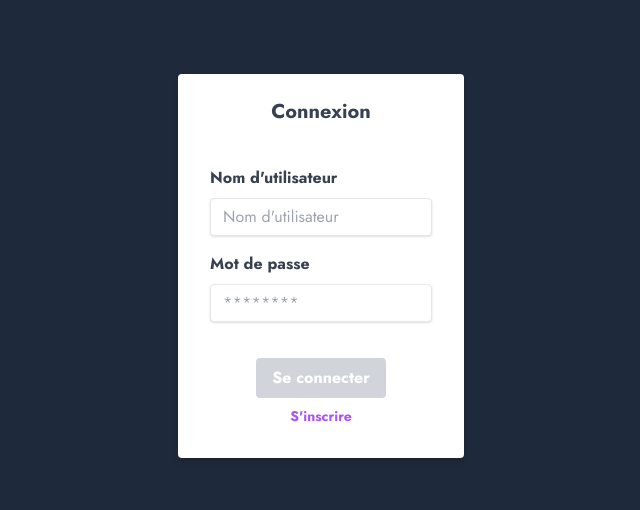
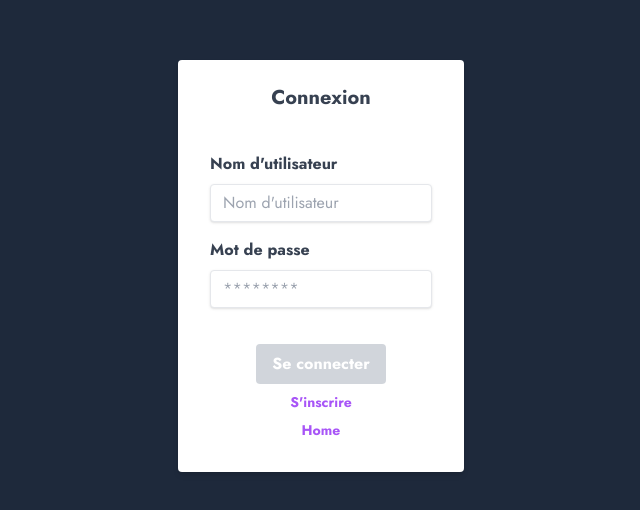
Before and after one commit to TrangAlexis/projet_naaa, an Angular app in the folder projet_naaa_frontend/: page /connexion in a window 1280 px wide. Shown: the part 126-636 px from the top of the page, without its empty margins (319-959 px from the left). Built offline with nearby package versions, Linux system fonts and the light colour scheme.

Commit message:
add home button in inscription

```diff
--- a/projet_naaa_frontend/src/app/connexion/connexion.component.html
+++ b/projet_naaa_frontend/src/app/connexion/connexion.component.html
@@ -38,6 +38,10 @@
         class="inline-block align-baseline font-bold text-sm text-purple-500 hover:text-purple-800">
         S'inscrire
       </a>
+      <a routerLink="/home-page"
+      class="inline-block align-baseline font-bold text-sm text-purple-500 hover:text-purple-800">
+      Home
+    </a>
     </div>
   </form>
 </div>
```
Also changed, not shown: 33 other files (tests, documents, lock files or other folders).
